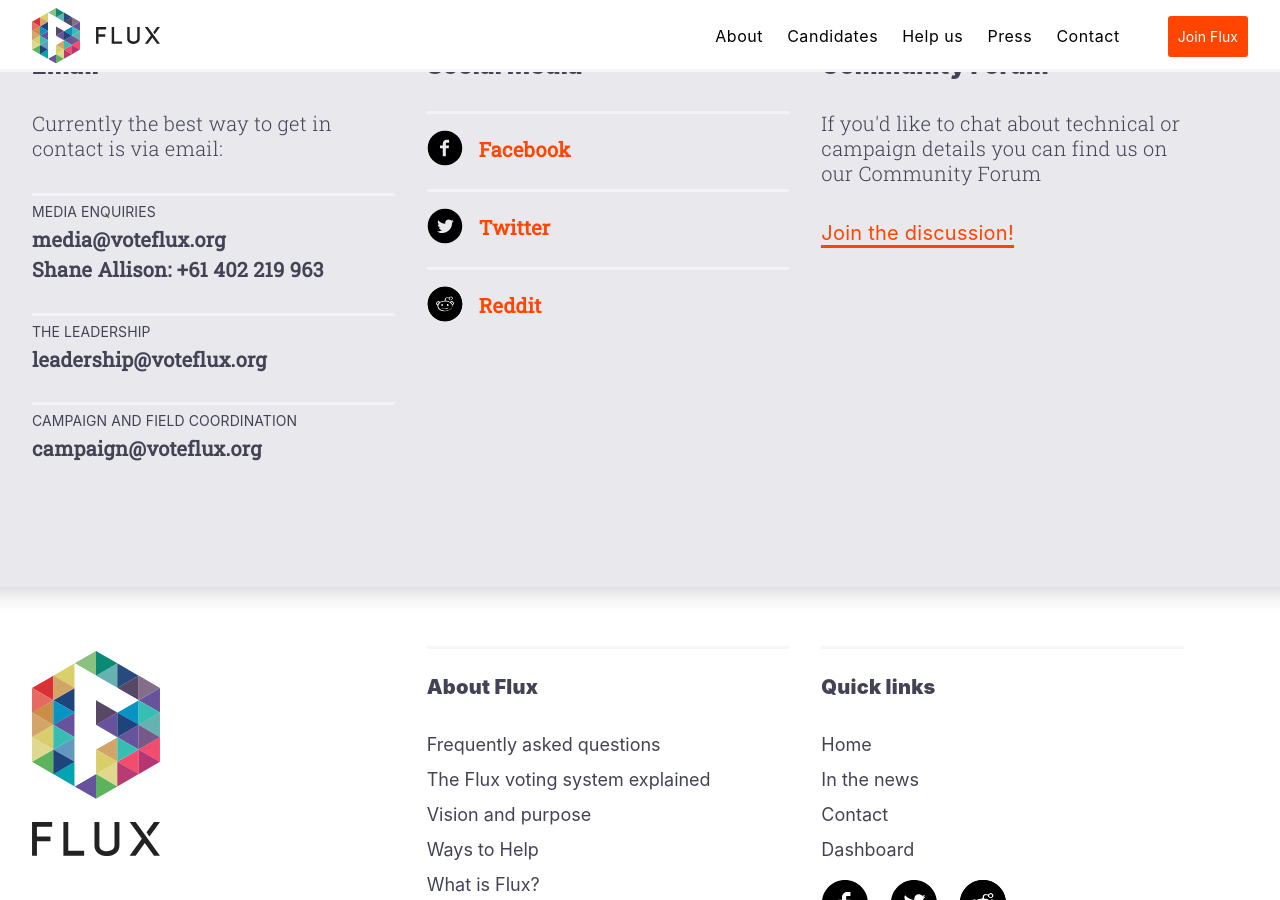
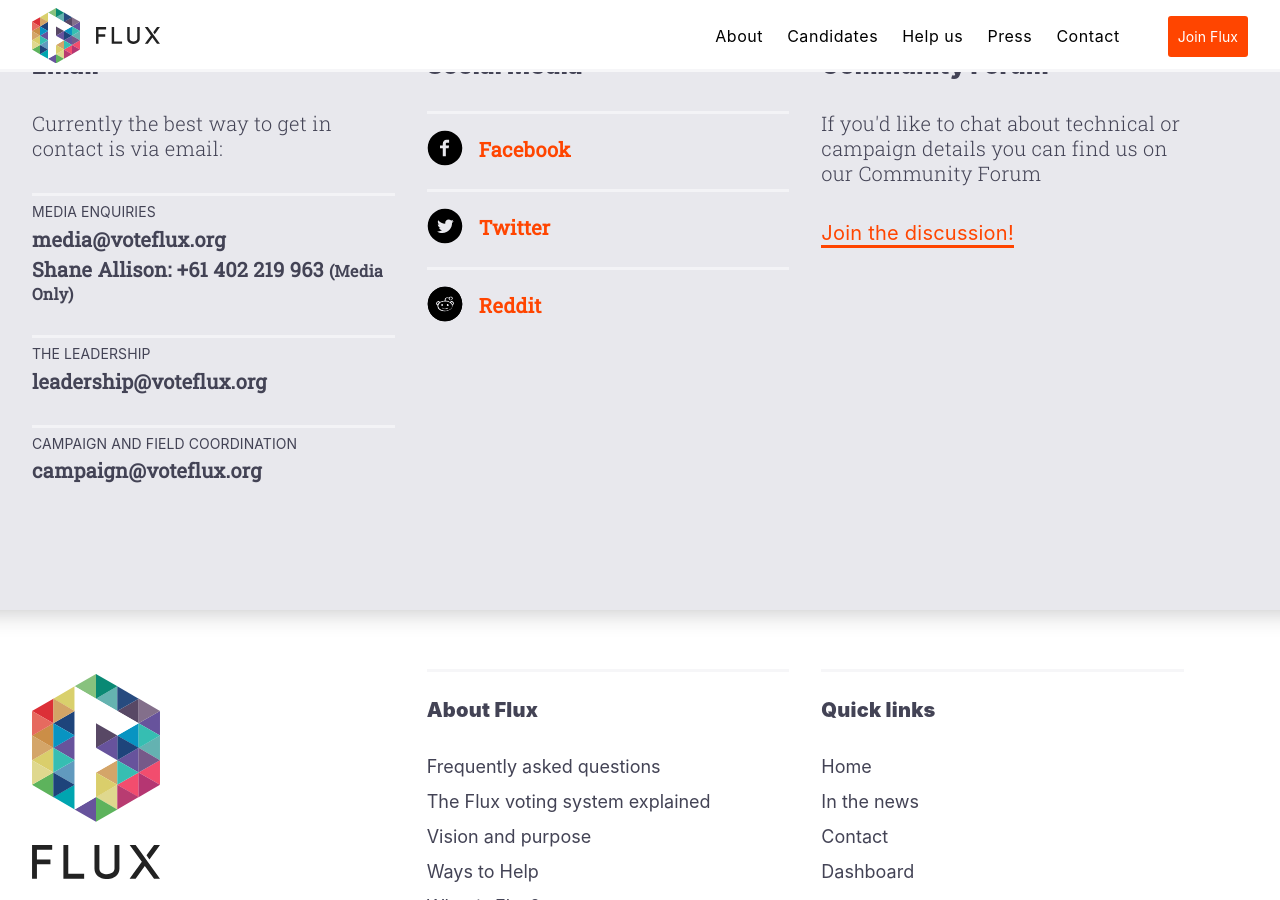
Before and after one commit to voteflux/flux-website-v2, a Jekyll site: the page built from index.html, in a window 1280 px wide and 900 px high, scrolled down 7778 px. Built offline with Jekyll 4.4.1, drawn with Linux system fonts in a browser that asks for light colours.

Commit message:
add small media only to shane's number

```diff
--- a/_includes/contact.html
+++ b/_includes/contact.html
@@ -7,7 +7,7 @@
     <div class="mb3">
       <h5 class="caps">Media Enquiries</h5>
       <h3 class="bold h-font mt0">media@voteflux.org</h3>
-      <h3 class="bold h-font mt0">Shane Allison: +61 402 219 963</h3>
+      <h3 class="bold h-font mt0">Shane Allison: +61 402 219 963 <small>(Media Only)</small></h3>
     </div>
     <hr class="white muted border-bottom m0">
     <div class="mb3">
```
